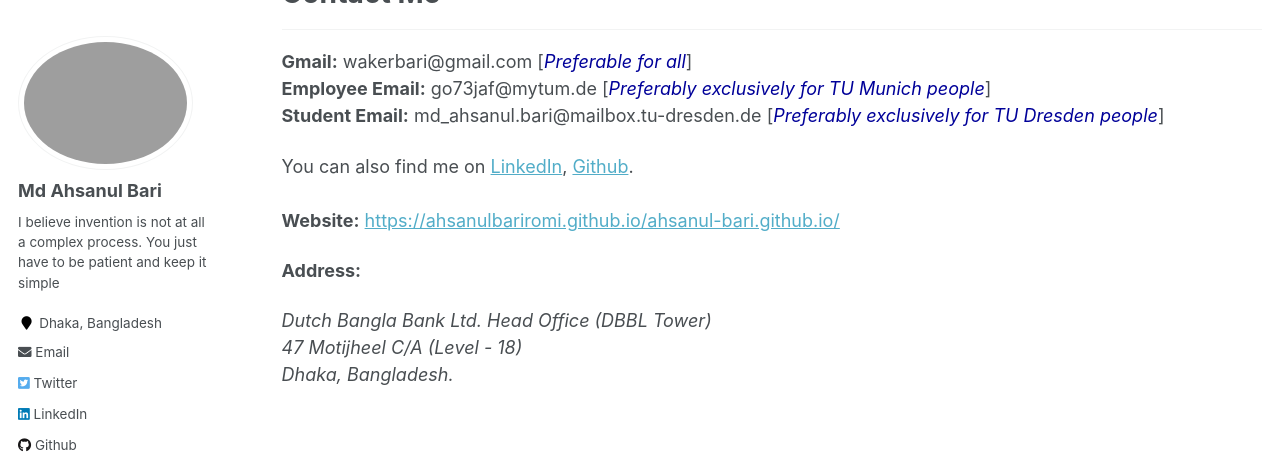
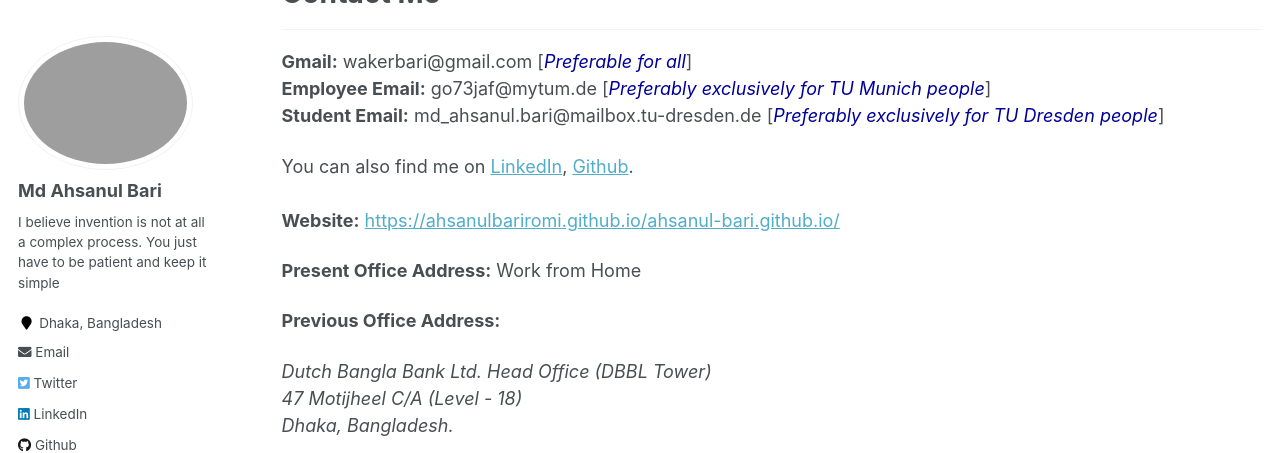
Before and after one commit to AhsanulBariRomi/ahsanul-bari.github.io, a Jekyll site: the page built from _pages/cv.md, in a window 1280 px wide and 900 px high, scrolled down 1596 px, cut to the strip 0-453 px from the top of the window. Built offline with Jekyll 4.4.1, drawn with Linux system fonts in a browser that asks for light colours.

Commit message:
Update cv.md

```diff
--- a/_pages/cv.md
+++ b/_pages/cv.md
@@ -65,9 +65,10 @@ Data Center, Tomcat (UAT Env.), Weblogic(Prod Env.), Java8, Java11, Java Spring
 
 
 
+**Present Office Address:**
+Work from Home
 
-
-**Address:**
+**Previous Office Address:**
 <address>
 Dutch Bangla Bank Ltd. Head Office (DBBL Tower) <br />
 47 Motijheel C/A (Level - 18)<br />
```
